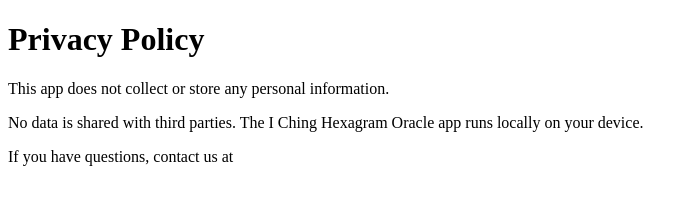
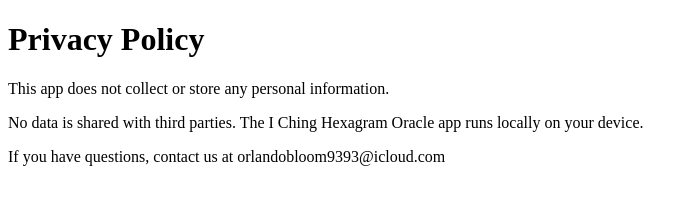
Before and after one commit to 8q5jzn782y-coder/I-Ching-Hexagram-Oracle-Legal, a plain HTML site: page privacy-policy.html in a window 1280 px wide. Shown: the whole page, without its empty margins (0-698 px from the left). Drawn offline with Linux system fonts and the light colour scheme.

Commit message:
Update contact information in privacy policy
Removed email link from privacy policy.

```diff
--- a/privacy-policy.html
+++ b/privacy-policy.html
@@ -8,6 +8,6 @@
   <h1>Privacy Policy</h1>
   <p>This app does not collect or store any personal information.</p>
   <p>No data is shared with third parties. The I Ching Hexagram Oracle app runs locally on your device.</p>
-  <p>If you have questions, contact us at <a href="orlandobloom9393@icloud.com>orlandobloom9393@icloud.com</a>.</p>
+  <p>If you have questions, contact us at orlandobloom9393@icloud.com</p>
 </body>
 </html>
```
